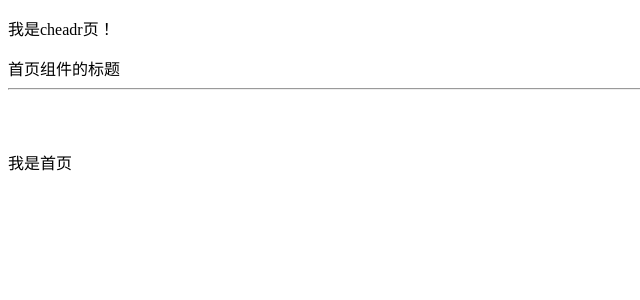
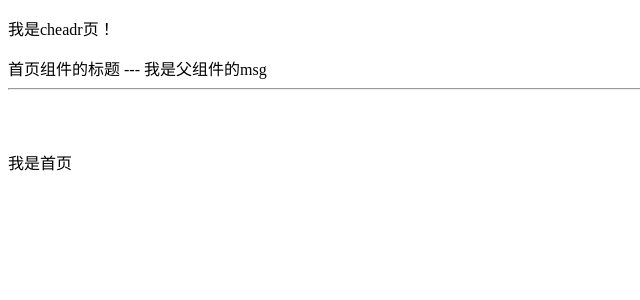
Before and after one commit to yhyancy/Angularbili20200321, an Angular app: page / in a window 1280 px wide. Shown: the top 300 px of the page, without its empty margins (0-640 px from the left). Built offline with nearby package versions, Linux system fonts and the light colour scheme.

Commit message:
父->子 传值msg

```diff
--- a/src/app/components/cheader/cheader.component.html
+++ b/src/app/components/cheader/cheader.component.html
@@ -1,2 +1,2 @@
 <p>我是cheadr页！</p>
-{{ title1 }}
+{{ title1 }} --- {{ msg }}
--- a/src/app/components/cheader/cheader.component.ts
+++ b/src/app/components/cheader/cheader.component.ts
@@ -8,6 +8,7 @@ import { Component, OnInit, Input } from '@angular/core';
 export class CheaderComponent implements OnInit {
 
   @Input() title1:any
+  @Input() msg:any
   constructor() { }
 
   ngOnInit() {
--- a/src/app/components/fhome/fhome.component.html
+++ b/src/app/components/fhome/fhome.component.html
@@ -1,4 +1,4 @@
-<app-cheader [title1]="title"></app-cheader>
+<app-cheader [title1]="title" [msg]="msg"></app-cheader>
 <hr>
 <br><br>
 <p>我是首页</p>
--- a/src/app/components/fhome/fhome.component.ts
+++ b/src/app/components/fhome/fhome.component.ts
@@ -8,6 +8,7 @@ import { Component, OnInit } from '@angular/core';
 export class FhomeComponent implements OnInit {
 
   public title:any="首页组件的标题"
+  public msg:any="我是父组件的msg"
 
   constructor() { }
 
```
